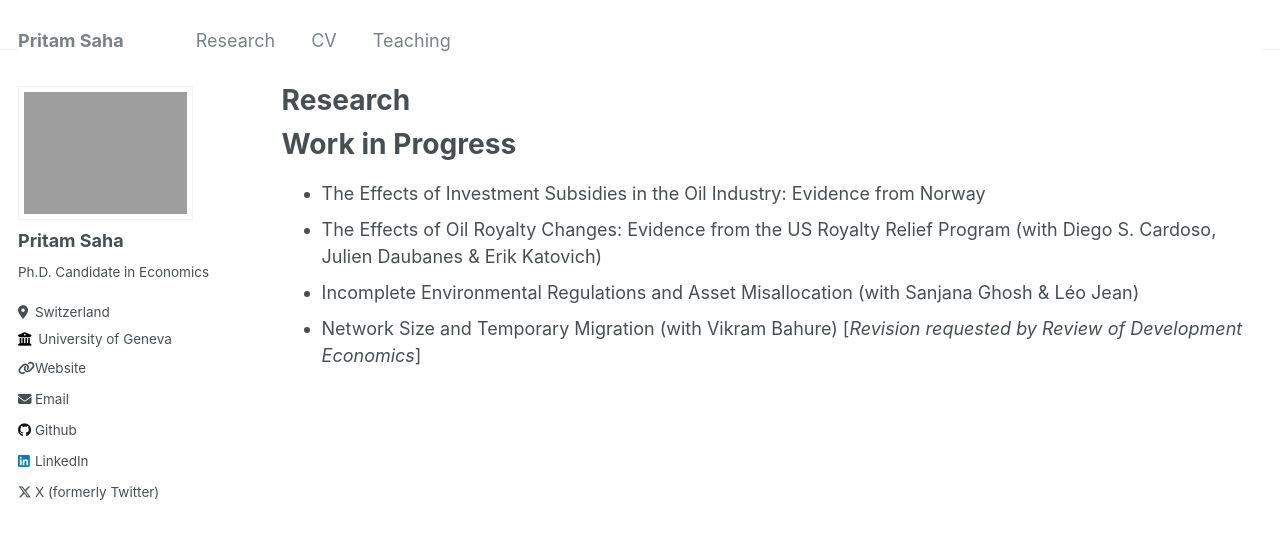
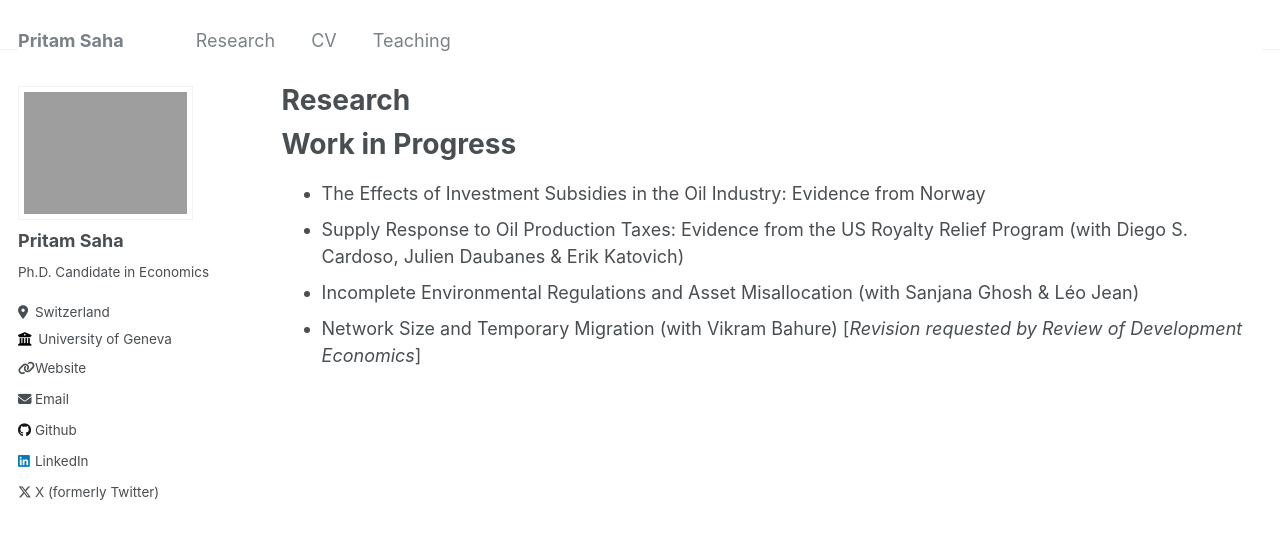
Before and after one commit to s-pritam/s-pritam.github.io, a Jekyll site: the page built from _pages/research.md, in a window 1280 px wide. Shown: the top 539 px of the page. Built offline with Jekyll 4.4.1, drawn with Linux system fonts in a browser that asks for light colours.

Commit message:
Update research.md

```diff
--- a/_pages/research.md
+++ b/_pages/research.md
@@ -10,6 +10,6 @@ author_profile: true
 Work in Progress
 ======
 - The Effects of Investment Subsidies in the Oil Industry: Evidence from Norway
-- The Effects of Oil Royalty Changes: Evidence from the US Royalty Relief Program (with Diego S. Cardoso, Julien Daubanes & Erik Katovich)
+- Supply Response to Oil Production Taxes: Evidence from the US Royalty Relief Program (with Diego S. Cardoso, Julien Daubanes & Erik Katovich)
 - Incomplete Environmental Regulations and Asset Misallocation (with Sanjana Ghosh & Léo Jean)
 - Network Size and Temporary Migration (with Vikram Bahure) [*Revision requested by Review of Development Economics*]
```
